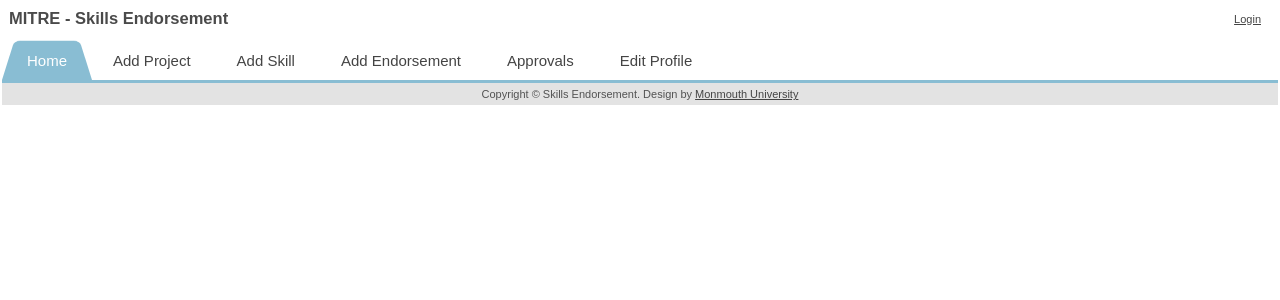
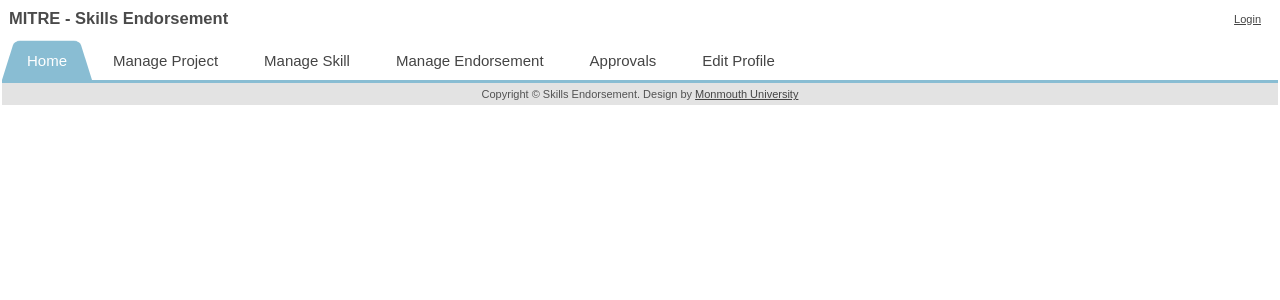
Before and after one commit to kamalthakker/Skills_Endorsement_Project, a PHP site: page /user/index.php in a window 1280 px wide. Shown: the top 300 px of the page. Run offline with PHP 8.4, Linux system fonts and the light colour scheme.

Commit message:
updated to “manage project”

```diff
--- a/user/includes/header.php
+++ b/user/includes/header.php
@@ -79,9 +79,9 @@
     	<div id='cssmenu'>
 		<ul>
 		   <li <?php if($linkno==1) echo 'class="active"'?>><a href='#'>Home</a></li>
-		   <li <?php if($linkno==2) echo 'class="active"'?>><a href='#'>Add Project</a></li>
-		   <li <?php if($linkno==3) echo 'class="active"'?>><a href='#'>Add Skill</a></li>
-		   <li <?php if($linkno==4) echo 'class="active"'?>><a href='#'>Add Endorsement</a></li>
+		   <li <?php if($linkno==2) echo 'class="active"'?>><a href='#'>Manage Project</a></li>
+		   <li <?php if($linkno==3) echo 'class="active"'?>><a href='#'>Manage Skill</a></li>
+		   <li <?php if($linkno==4) echo 'class="active"'?>><a href='#'>Manage Endorsement</a></li>
 		   <li <?php if($linkno==5) echo 'class="active"'?>><a href='#'>Approvals</a></li>
 
 		   <li <?php if($linkno==6) echo 'class="active"'?>><a href='#'>Edit Profile</a></li>
```
